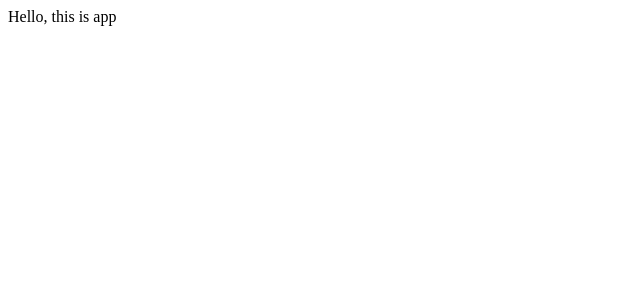
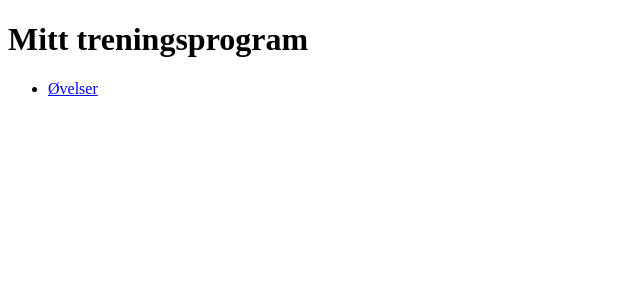
Before and after one commit to ivarni/treningsprogram, a React app: page / in a window 1280 px wide. Shown: the top 300 px of the page, without its empty margins (0-640 px from the left). Built offline with nearby package versions, Linux system fonts and the light colour scheme.

Commit message:
Header and navigation

```diff
--- /dev/null
+++ b/src/components/header/Header.js
@@ -0,0 +1,9 @@
+import React from 'react';
+
+export default function Header() {
+    return (
+        <h1>
+            Mitt treningsprogram
+        </h1>
+    );
+}
--- /dev/null
+++ b/src/components/header/index.js
@@ -0,0 +1,5 @@
+import Header from './Header';
+
+export {
+    Header,
+};
--- /dev/null
+++ b/src/components/navigation/Navigation.js
@@ -0,0 +1,15 @@
+import React from 'react';
+
+export default function Navigation() {
+    return (
+        <nav>
+            <ul>
+                <li>
+                    <a href="/exercises">
+                        Øvelser
+                    </a>
+                </li>
+            </ul>
+        </nav>
+    );
+}
--- /dev/null
+++ b/src/components/navigation/index.js
@@ -0,0 +1,5 @@
+import Navigation from './Navigation';
+
+export {
+    Navigation,
+};
--- a/src/containers/App.js
+++ b/src/containers/App.js
@@ -1,5 +1,13 @@
 import React from 'react';
 
-const App = () => <div>Hello, this is app</div>;
+import { Header } from '~/components/header';
+import { Navigation } from '~/components/navigation';
+
+const App = () => (
+    <div>
+        <Header />
+        <Navigation />
+    </div>
+);
 
 export default App;
```
